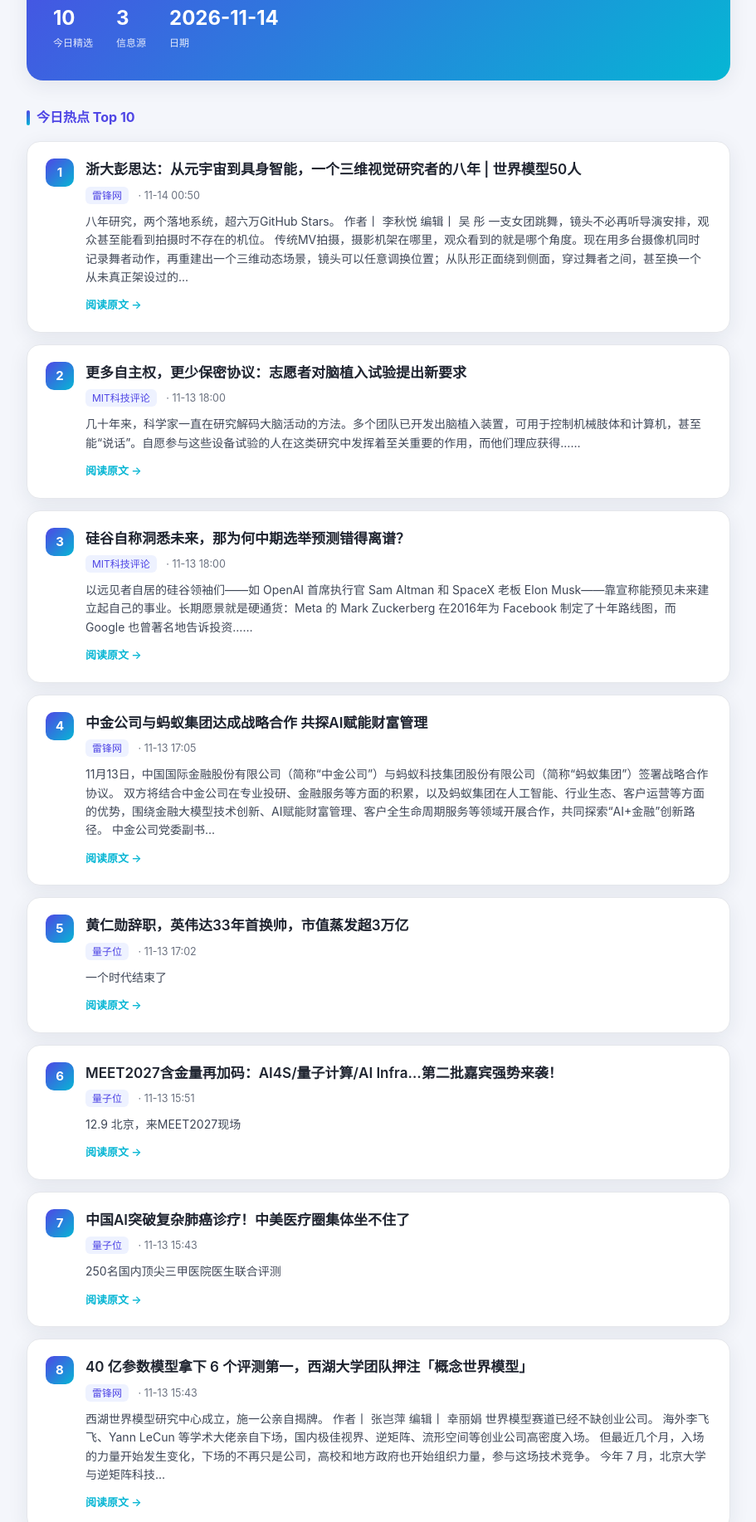
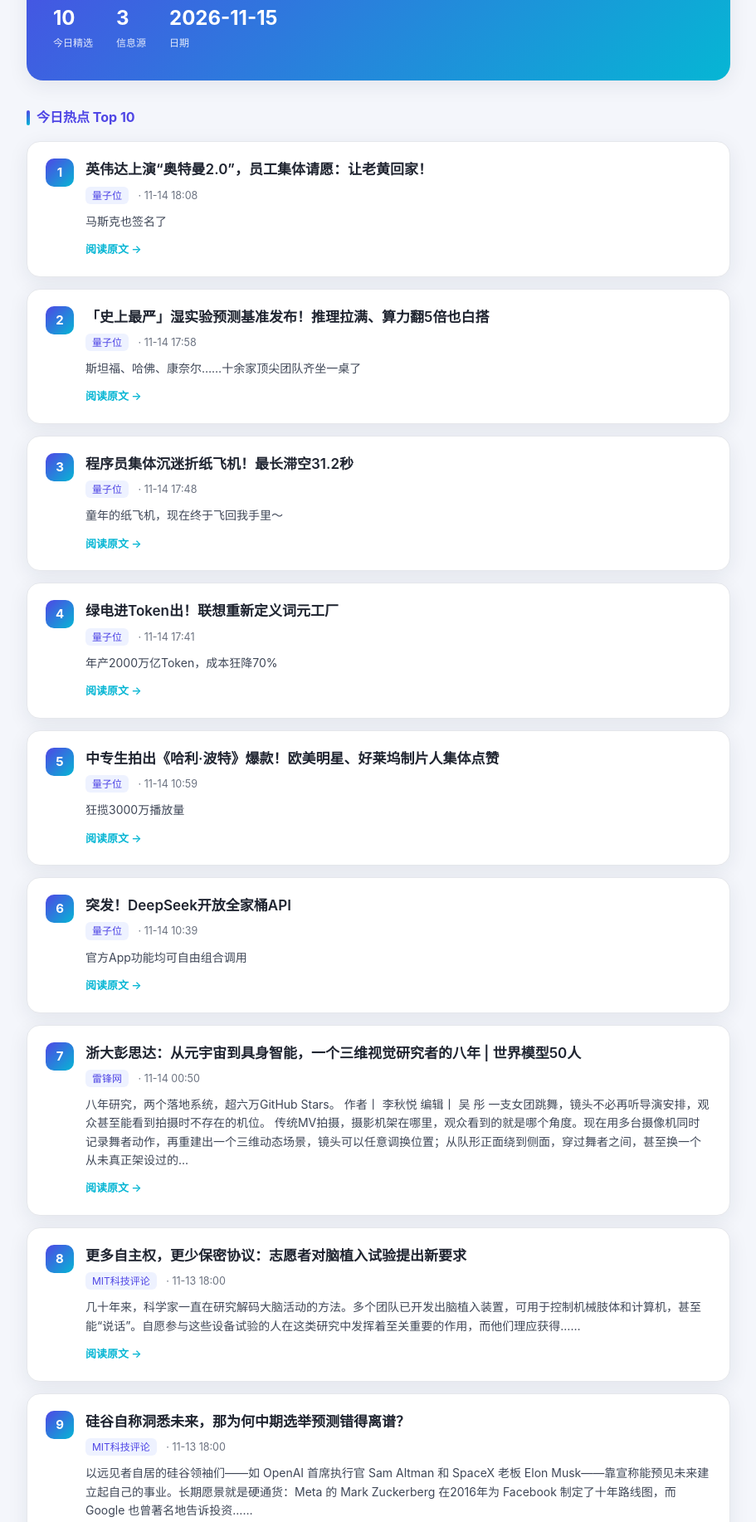
Before and after one commit to yangxe050102/hermes-ai-news, a plain HTML site: page docs/index.html in a window 1280 px wide. Shown: the part 196-2030 px from the top of the page at 83% size, without its empty margins (184-1095 px from the left). Drawn offline with Linux system fonts and the light colour scheme.

Commit message:
Daily AI news briefing 2026-11-15

```diff
--- a/docs/index.html
+++ b/docs/index.html
@@ -4,7 +4,7 @@
 <meta charset="utf-8">
 <meta name="viewport" content="width=device-width, initial-scale=1">
 <meta name="color-scheme" content="light">
-<title>AI 热点日报 · 2026-11-14</title>
+<title>AI 热点日报 · 2026-11-15</title>
 <style>
 :root {
   --bg: #f4f6fb;
@@ -103,12 +103,12 @@ body {
   <div class="wrap">
     <header class="hero">
       <span class="tag">HERMES DAILY</span>
-      <h1>AI 热点日报 · 2026-11-14</h1>
+      <h1>AI 热点日报 · 2026-11-15</h1>
       <div class="sub">AI 领域热点聚合 · 全部内容已翻译为简体中文</div>
       <div class="stats">
         <div><div class="num">10</div><div class="lbl">今日精选</div></div>
         <div><div class="num">3</div><div class="lbl">信息源</div></div>
-        <div><div class="num">2026-11-14</div><div class="lbl">日期</div></div>
+        <div><div class="num">2026-11-15</div><div class="lbl">日期</div></div>
       </div>
     </header>
 
@@ -116,6 +116,72 @@ body {
       <article class="card">
         <div class="card-top">
           <div class="rank">1</div>
+          <div>
+            <a class="title" href="https://www.qbitai.com/2026/11/510297.html" target="_blank" rel="noopener">英伟达上演“奥特曼2.0”，员工集体请愿：让老黄回家！</a>
+            <div class="meta"><span class="badge">量子位</span> · 11-14 18:08</div>
+            <div class="summary">马斯克也签名了</div>
+            <a class="read" href="https://www.qbitai.com/2026/11/510297.html" target="_blank" rel="noopener">阅读原文 →</a>
+          </div>
+        </div>
+      </article>
+      <article class="card">
+        <div class="card-top">
+          <div class="rank">2</div>
+          <div>
+            <a class="title" href="https://www.qbitai.com/2026/11/510232.html" target="_blank" rel="noopener">「史上最严」湿实验预测基准发布！推理拉满、算力翻5倍也白搭</a>
+            <div class="meta"><span class="badge">量子位</span> · 11-14 17:58</div>
+            <div class="summary">斯坦福、哈佛、康奈尔……十余家顶尖团队齐坐一桌了</div>
+            <a class="read" href="https://www.qbitai.com/2026/11/510232.html" target="_blank" rel="noopener">阅读原文 →</a>
+          </div>
+        </div>
+      </article>
+      <article class="card">
+        <div class="card-top">
+          <div class="rank">3</div>
+          <div>
+            <a class="title" href="https://www.qbitai.com/2026/11/510150.html" target="_blank" rel="noopener">程序员集体沉迷折纸飞机！最长滞空31.2秒</a>
+            <div class="meta"><span class="badge">量子位</span> · 11-14 17:48</div>
+            <div class="summary">童年的纸飞机，现在终于飞回我手里～</div>
+            <a class="read" href="https://www.qbitai.com/2026/11/510150.html" target="_blank" rel="noopener">阅读原文 →</a>
+          </div>
+        </div>
+      </article>
+      <article class="card">
+        <div class="card-top">
+          <div class="rank">4</div>
+          <div>
+            <a class="title" href="https://www.qbitai.com/2026/11/510094.html" target="_blank" rel="noopener">绿电进Token出！联想重新定义词元工厂</a>
+            <div class="meta"><span class="badge">量子位</span> · 11-14 17:41</div>
+            <div class="summary">年产2000万亿Token，成本狂降70%</div>
+            <a class="read" href="https://www.qbitai.com/2026/11/510094.html" target="_blank" rel="noopener">阅读原文 →</a>
+          </div>
+        </div>
+      </article>
+      <article class="card">
+        <div class="card-top">
+          <div class="rank">5</div>
+          <div>
+            <a class="title" href="https://www.qbitai.com/2026/11/510013.html" target="_blank" rel="noopener">中专生拍出《哈利·波特》爆款！欧美明星、好莱坞制片人集体点赞</a>
+            <div class="meta"><span class="badge">量子位</span> · 11-14 10:59</div>
+            <div class="summary">狂揽3000万播放量</div>
+            <a class="read" href="https://www.qbitai.com/2026/11/510013.html" target="_blank" rel="noopener">阅读原文 →</a>
+          </div>
+        </div>
+      </article>
+      <article class="card">
+        <div class="card-top">
+          <div class="rank">6</div>
+          <div>
+            <a class="title" href="https://www.qbitai.com/2026/11/510003.html" target="_blank" rel="noopener">突发！DeepSeek开放全家桶API</a>
+            <div class="meta"><span class="badge">量子位</span> · 11-14 10:39</div>
+            <div class="summary">官方App功能均可自由组合调用</div>
+            <a class="read" href="https://www.qbitai.com/2026/11/510003.html" target="_blank" rel="noopener">阅读原文 →</a>
+          </div>
+        </div>
+      </article>
+      <article class="card">
+        <div class="card-top">
+          <div class="rank">7</div>
           <div>
             <a class="title" href="https://www.leiphone.com/category/ai/lpK3LQWqmpZP8jcG.html" target="_blank" rel="noopener">浙大彭思达：从元宇宙到具身智能，一个三维视觉研究者的八年 | 世界模型50人</a>
             <div class="meta"><span class="badge">雷锋网</span> · 11-14 00:50</div>
@@ -126,7 +192,7 @@ body {
       </article>
       <article class="card">
         <div class="card-top">
-          <div class="rank">2</div>
+          <div class="rank">8</div>
           <div>
             <a class="title" href="https://www.technologyreview.com/2026/11/13/1148474/more-autonomy-fewer-ndas-volunteers-have-new-requests-for-brain-implant-trials/" target="_blank" rel="noopener">更多自主权，更少保密协议：志愿者对脑植入试验提出新要求</a>
             <div class="meta"><span class="badge">MIT科技评论</span> · 11-13 18:00</div>
@@ -137,7 +203,7 @@ body {
       </article>
       <article class="card">
         <div class="card-top">
-          <div class="rank">3</div>
+          <div class="rank">9</div>
           <div>
             <a class="title" href="https://www.technologyreview.com/2026/11/13/1148498/silicon-valley-claims-to-know-the-future-so-why-did-it-get-the-midterms-so-wrong/" target="_blank" rel="noopener">硅谷自称洞悉未来，那为何中期选举预测错得离谱？</a>
             <div class="meta"><span class="badge">MIT科技评论</span> · 11-13 18:00</div>
@@ -148,7 +214,7 @@ body {
       </article>
       <article class="card">
         <div class="card-top">
-          <div class="rank">4</div>
+          <div class="rank">10</div>
           <div>
             <a class="title" href="https://www.leiphone.com/category/industrynews/U7WtbV9kyb90UuZ0.html" target="_blank" rel="noopener">中金公司与蚂蚁集团达成战略合作 共探AI赋能财富管理</a>
             <div class="meta"><span class="badge">雷锋网</span> · 11-13 17:05</div>
@@ -157,75 +223,9 @@ body {
           </div>
         </div>
       </article>
-      <article class="card">
-        <div class="card-top">
-          <div class="rank">5</div>
-          <div>
-            <a class="title" href="https://www.qbitai.com/2026/11/509995.html" target="_blank" rel="noopener">黄仁勋辞职，英伟达33年首换帅，市值蒸发超3万亿</a>
-            <div class="meta"><span class="badge">量子位</span> · 11-13 17:02</div>
-            <div class="summary">一个时代结束了</div>
-            <a class="read" href="https://www.qbitai.com/2026/11/509995.html" target="_blank" rel="noopener">阅读原文 →</a>
-          </div>
-        </div>
-      </article>
-      <article class="card">
-        <div class="card-top">
-          <div class="rank">6</div>
-          <div>
-            <a class="title" href="https://www.qbitai.com/2026/11/509827.html" target="_blank" rel="noopener">MEET2027含金量再加码：AI4S/量子计算/AI Infra…第二批嘉宾强势来袭！</a>
-            <div class="meta"><span class="badge">量子位</span> · 11-13 15:51</div>
-            <div class="summary">12.9 北京，来MEET2027现场</div>
-            <a class="read" href="https://www.qbitai.com/2026/11/509827.html" target="_blank" rel="noopener">阅读原文 →</a>
-          </div>
-        </div>
-      </article>
-      <article class="card">
-        <div class="card-top">
-          <div class="rank">7</div>
-          <div>
-            <a class="title" href="https://www.qbitai.com/2026/11/509796.html" target="_blank" rel="noopener">中国AI突破复杂肺癌诊疗！中美医疗圈集体坐不住了</a>
-            <div class="meta"><span class="badge">量子位</span> · 11-13 15:43</div>
-            <div class="summary">250名国内顶尖三甲医院医生联合评测</div>
-            <a class="read" href="https://www.qbitai.com/2026/11/509796.html" target="_blank" rel="noopener">阅读原文 →</a>
-          </div>
-        </div>
-      </article>
-      <article class="card">
-        <div class="card-top">
-          <div class="rank">8</div>
-          <div>
-            <a class="title" href="https://www.leiphone.com/category/academic/nhzldlwI6rJVyXIl.html" target="_blank" rel="noopener">40 亿参数模型拿下 6 个评测第一，西湖大学团队押注「概念世界模型」</a>
-            <div class="meta"><span class="badge">雷锋网</span> · 11-13 15:43</div>
-            <div class="summary">西湖世界模型研究中心成立，施一公亲自揭牌。 作者丨 张岂萍 编辑丨 幸丽娟 世界模型赛道已经不缺创业公司。 海外李飞飞、Yann LeCun 等学术大佬亲自下场，国内极佳视界、逆矩阵、流形空间等创业公司高密度入场。 但最近几个月，入场的力量开始发生变化，下场的不再只是公司，高校和地方政府也开始组织力量，参与这场技术竞争。 今年 7 月，北京大学与逆矩阵科技...</div>
-            <a class="read" href="https://www.leiphone.com/category/academic/nhzldlwI6rJVyXIl.html" target="_blank" rel="noopener">阅读原文 →</a>
-          </div>
-        </div>
-      </article>
-      <article class="card">
-        <div class="card-top">
-          <div class="rank">9</div>
-          <div>
-            <a class="title" href="https://www.leiphone.com/category/industrynews/TVkq6K4xkcX9zKSN.html" target="_blank" rel="noopener">京博控股集团与千问办公达成战略合作，共创化工行业AI Native标杆</a>
-            <div class="meta"><span class="badge">雷锋网</span> · 11-13 15:27</div>
-            <div class="summary">近日，京博控股集团与千问办公达成战略合作，明确全集团将基于千问办公打造AI Native组织。后续双方将围绕科研创新、生产运营优化、经营分析、流程组织重构等核心场景展开合作，共同探索化工行业的智能化升级路径。京博控股集团执行董事、首席轮值总裁栾波，集团轮值总裁兼海外总裁汪君华和千问办公CEO陈宇森等共同出席了本次战略合作签约仪式。 图示 京博控股集团和千问...</div>
-            <a class="read" href="https://www.leiphone.com/category/industrynews/TVkq6K4xkcX9zKSN.html" target="_blank" rel="noopener">阅读原文 →</a>
-          </div>
-        </div>
-      </article>
-      <article class="card">
-        <div class="card-top">
-          <div class="rank">10</div>
-          <div>
-            <a class="title" href="https://www.qbitai.com/2026/11/509730.html" target="_blank" rel="noopener">比亚迪第1900万辆新能源汽车下线，科技新奢旗舰SUV方程豹钛9开启预订</a>
-            <div class="meta"><span class="badge">量子位</span> · 11-13 15:17</div>
-            <div class="summary">比亚迪第1900万辆新能源汽车在西安工厂正式下线</div>
-            <a class="read" href="https://www.qbitai.com/2026/11/509730.html" target="_blank" rel="noopener">阅读原文 →</a>
-          </div>
-        </div>
-      </article>
 
     <footer class="footer">
-      由 hermes 自动生成 · 来源：雷锋网 · MIT科技评论 · 量子位<br>
+      由 hermes 自动生成 · 来源：量子位 · 雷锋网 · MIT科技评论<br>
       <a href="https://github.com/yangxe050102/hermes-ai-news" target="_blank" rel="noopener">GitHub 仓库</a>
     </footer>
   </div>
```
